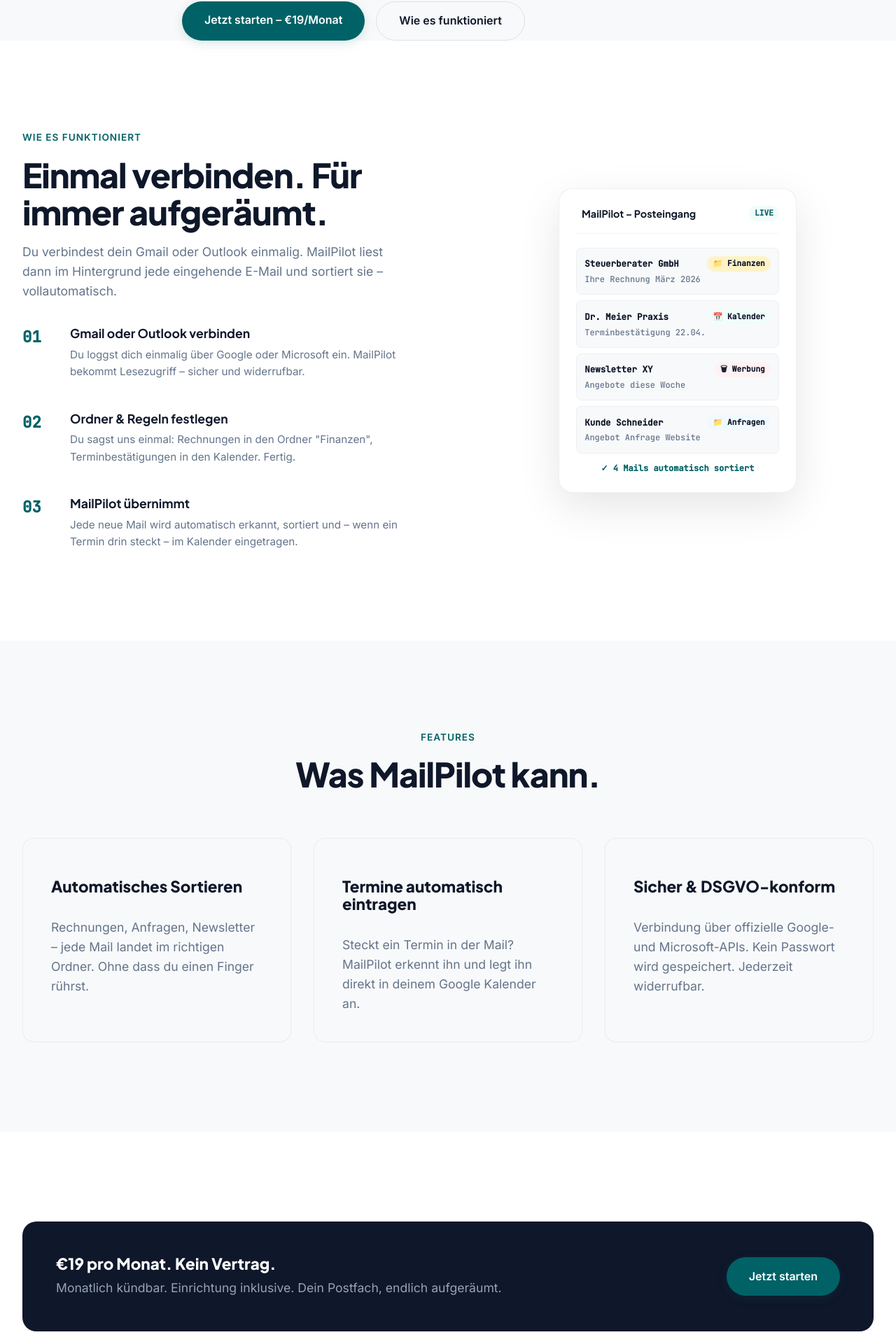
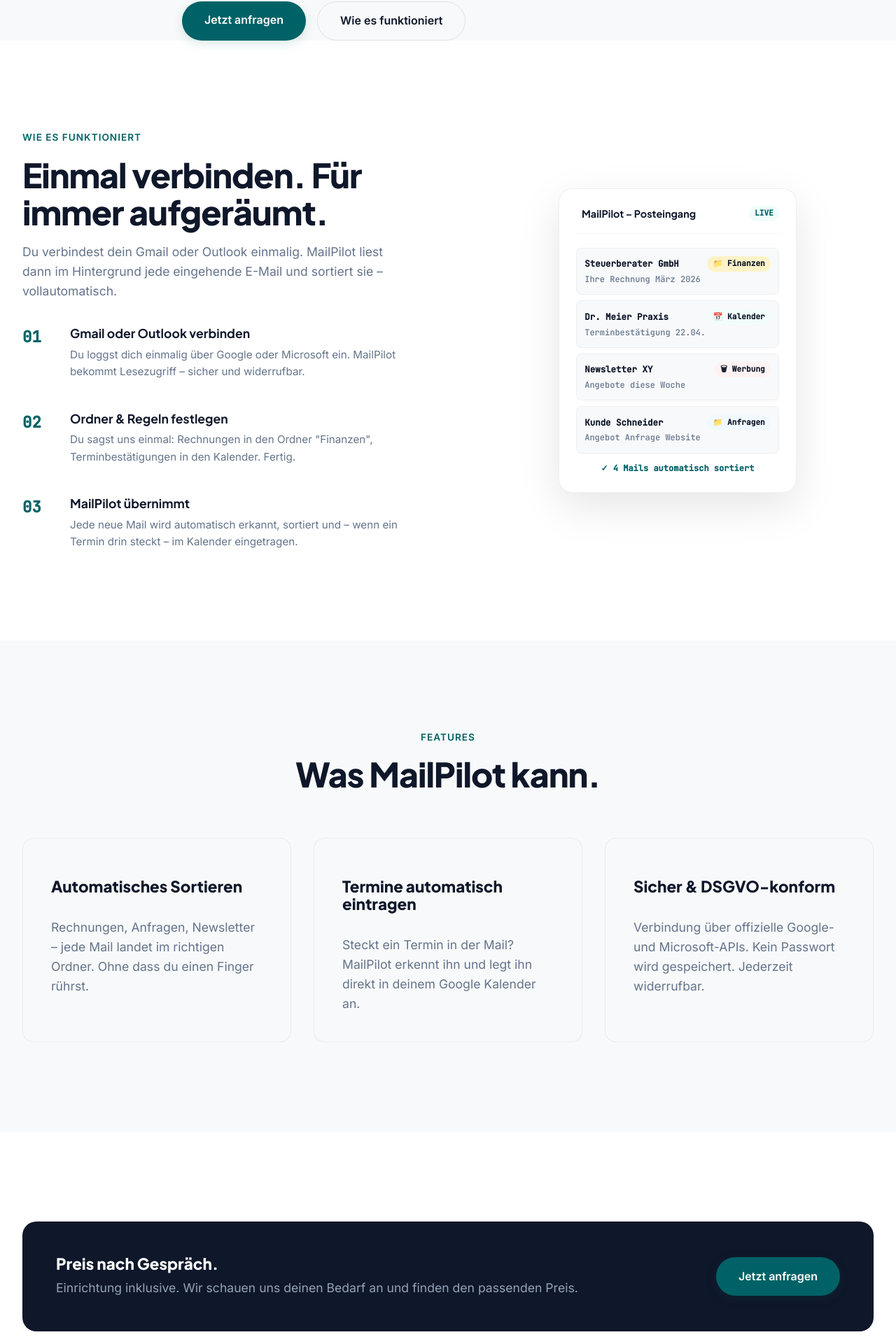
Before and after one commit to Jkalwa05/joka, a Next.js app: page /mailpilot in a window 1280 px wide. Shown: the part 481-2401 px from the top of the page at 70% size. Built offline with nearby package versions, Linux system fonts and the light colour scheme; some icons are missing.

Commit message:
fix: remove prices from subpage CTAs, replace with "Jetzt anfragen"
Co-Authored-By: Claude Sonnet 4.6 <noreply@anthropic.com>

```diff
--- a/app/mailpilot/page.tsx
+++ b/app/mailpilot/page.tsx
@@ -30,7 +30,7 @@ export default function MailPilot() {
               MailPilot liest dein Postfach, sortiert jede Mail in den richtigen Ordner und trägt Termine direkt in deinen Google Kalender ein. Kein manuelles Aufräumen mehr.
             </p>
             <div className="hero-btns">
-              <Link href="/kontakt?produkt=mailpilot" className="btn-primary">Jetzt starten – €19/Monat</Link>
+              <Link href="/kontakt?produkt=mailpilot" className="btn-primary">Jetzt anfragen</Link>
               <a href="#wie-es-funktioniert" className="btn-secondary">Wie es funktioniert</a>
             </div>
           </div>
@@ -118,10 +118,10 @@ export default function MailPilot() {
         <div className="container-wide">
           <div className="cta-banner">
             <div className="cta-text">
-              <h3>€19 pro Monat. Kein Vertrag.</h3>
-              <p>Monatlich kündbar. Einrichtung inklusive. Dein Postfach, endlich aufgeräumt.</p>
+              <h3>Preis nach Gespräch.</h3>
+              <p>Einrichtung inklusive. Wir schauen uns deinen Bedarf an und finden den passenden Preis.</p>
             </div>
-            <Link href="/kontakt?produkt=mailpilot" className="btn-primary">Jetzt starten</Link>
+            <Link href="/kontakt?produkt=mailpilot" className="btn-primary">Jetzt anfragen</Link>
           </div>
         </div>
       </section>
```
Also changed, not shown: app/autochat/page.tsx (+4 -4 lines).
